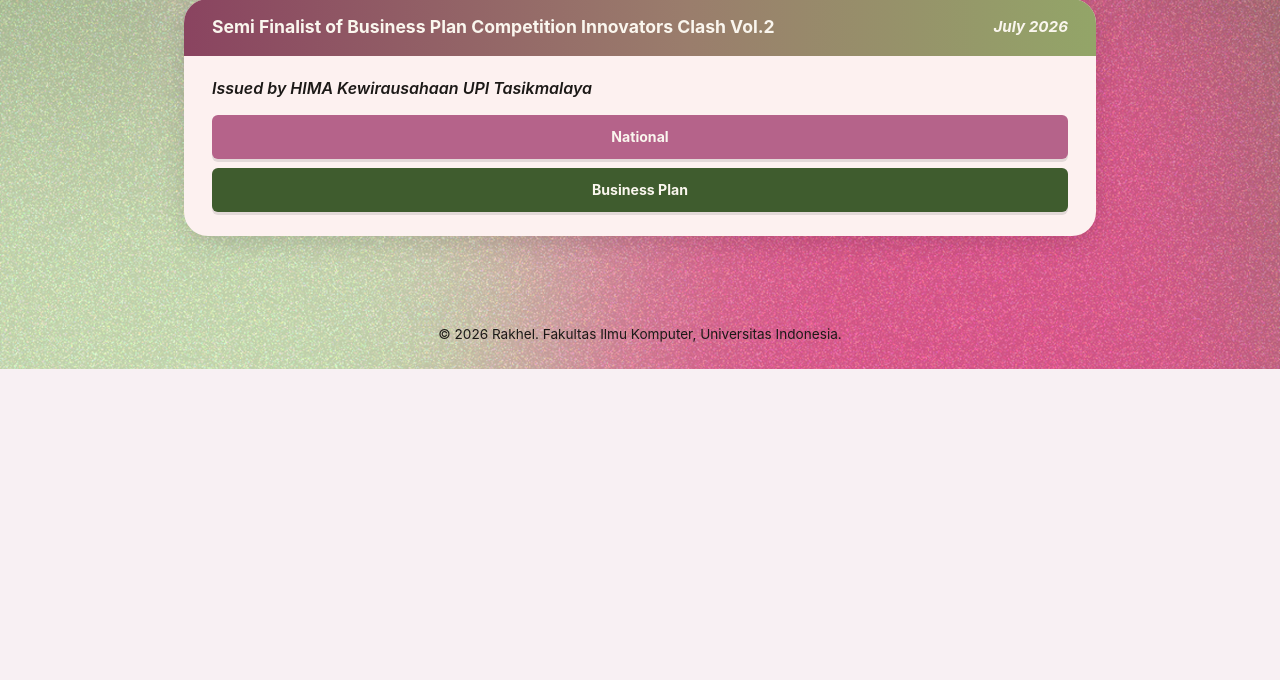
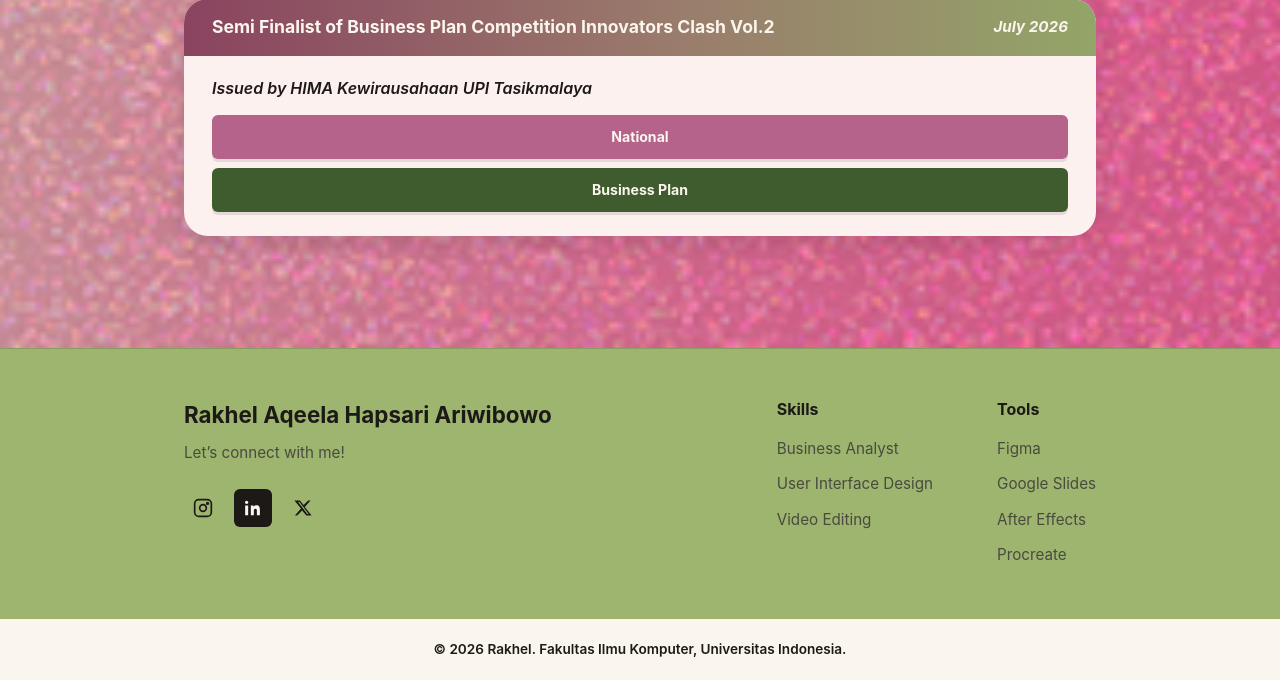
Before and after one commit to rakhel-ariw1/myportofolio, a Django app: page / in a window 1280 px wide. Shown: the part 4705-5385 px from the top of the page. Before the commit the page ends 5074 px from the top, so only its background shows below. Run offline with Django 5.2, Linux system fonts and the light colour scheme; some web fonts are replaced.

Commit message:
update style css

```diff
--- a/static/css/style.css
+++ b/static/css/style.css
@@ -14,6 +14,7 @@
     --pill-bg: rgba(255, 255, 255, 0.92);
     --brown-dark: #5c3a21;
     --dark-green: #3f5c2e;
+    --nav-pink: #b5638a;
     --radius: 999px;
     --radius-card: 24px;
 }
@@ -26,7 +27,7 @@ body {
     background-size: cover;
     background-position: center;
     background-repeat: no-repeat;
-    background-attachment: fixed;
+    background-attachment: scroll;
     min-height: 100vh;
 }
 
@@ -77,7 +78,7 @@ h1, .brand {
 }
 
 .site-header nav a {
-    color: var(--ink);
+    color: var(--nav-pink);
     text-decoration: none;
     font-size: 0.9rem;
     font-weight: 600;
@@ -85,8 +86,9 @@ h1, .brand {
 }
 
 .site-header nav a.active {
-    color: var(--brown-dark);
-    border-bottom: 2px solid var(--brown-dark);
+    color: var(--nav-pink);
+    font-weight: 700;
+    border-bottom: 2px solid var(--nav-pink);
 }
 
 .hero {
@@ -184,7 +186,7 @@ h1, .brand {
     border-radius: var(--radius);
     padding: 1.5rem 1.5rem 1rem;
     margin: 1.75rem auto 0;
-    max-width: 260px;
+    max-width: min(260px, 90vw);
     position: relative;
 }
 
@@ -408,10 +410,94 @@ h1, .brand {
 }
 
 .site-footer {
-    padding: 1.5rem;
+    margin-top: 3rem;
+}
+
+.footer-main {
+    background-color: #9db56e;
+    border-top: 1px solid rgba(28, 25, 23, 0.15);
+    padding: 3rem 0 2.5rem;
+}
+
+.footer-grid {
+    display: flex;
+    flex-wrap: wrap;
+    justify-content: space-between;
+    gap: 2.5rem;
+}
+
+.footer-brand h3 {
+    font-size: 1.4rem;
+    font-weight: 700;
+    color: var(--ink);
+    margin-bottom: 0.5rem;
+}
+
+.footer-tagline {
+    color: #4a4a3f;
+    font-size: 0.95rem;
+    margin-bottom: 1.5rem;
+}
+
+.footer-social {
+    display: flex;
+    gap: 0.75rem;
+}
+
+.footer-icon {
+    display: inline-flex;
+    align-items: center;
+    justify-content: center;
+    width: 38px;
+    height: 38px;
+    border-radius: 8px;
+    color: var(--ink);
+    transition: opacity 0.2s ease;
+}
+
+.footer-icon:hover {
+    opacity: 0.7;
+}
+
+.footer-icon-solid {
+    background-color: var(--ink);
+    color: var(--cream);
+    border-radius: 6px;
+}
+
+.footer-columns {
+    display: flex;
+    gap: 4rem;
+    flex-wrap: wrap;
+}
+
+.footer-col h4 {
+    font-size: 1rem;
+    font-weight: 700;
+    color: var(--ink);
+    margin-bottom: 0.9rem;
+}
+
+.footer-col ul {
+    list-style: none;
+}
+
+.footer-col li {
+    color: #4a4a3f;
+    font-size: 0.95rem;
+    margin-bottom: 0.7rem;
+}
+
+.footer-bottom {
+    background-color: var(--cream);
+    padding: 1.25rem 1.5rem;
+    text-align: center;
+}
+
+.footer-bottom p {
     color: var(--ink);
     font-size: 0.85rem;
-    text-align: center;
+    font-weight: 600;
 }
 
 @media (max-width: 600px) {
@@ -444,7 +530,7 @@ h1, .brand {
     }
 
     .hero {
-        padding: 2.5rem 0 3rem;
+        padding: 2.5rem 0 3.5rem;
     }
 
     .hero-grid {
@@ -503,4 +589,13 @@ h1, .brand {
         font-size: 0.8rem;
         padding: 0.6rem 0.75rem;
     }
+
+    .footer-grid {
+        flex-direction: column;
+        gap: 2rem;
+    }
+
+    .footer-columns {
+        gap: 2.5rem;
+    }
 }
--- a/templates/index.html
+++ b/templates/index.html
@@ -303,7 +303,46 @@
     </main>
 
     <footer class="site-footer">
-        <div class="container">
+        <div class="footer-main">
+            <div class="container footer-grid">
+                <div class="footer-brand">
+                    <h3>Rakhel Aqeela Hapsari Ariwibowo</h3>
+                    <p class="footer-tagline">Let&rsquo;s connect with me!</p>
+                    <div class="footer-social">
+                        <a href="https://instagram.com/rakhel" aria-label="Instagram" class="footer-icon">
+                            <svg viewBox="0 0 24 24" width="20" height="20" fill="none" stroke="currentColor" stroke-width="2"><rect x="2" y="2" width="20" height="20" rx="5"/><circle cx="12" cy="12" r="4"/><circle cx="17.5" cy="6.5" r="1"/></svg>
+                        </a>
+                        <a href="https://www.linkedin.com/in/rakhel-aqeela-hapsari-ariwibowo-5611a136b/" aria-label="LinkedIn" class="footer-icon footer-icon-solid">
+                            <svg viewBox="0 0 24 24" width="16" height="16" fill="currentColor"><path d="M4.98 3.5C4.98 4.88 3.87 6 2.49 6S0 4.88 0 3.5 1.11 1 2.49 1 4.98 2.12 4.98 3.5zM.24 8.25h4.5V23h-4.5V8.25zM8.34 8.25h4.31v2.02h.06c.6-1.13 2.06-2.32 4.24-2.32 4.53 0 5.37 2.98 5.37 6.86V23h-4.5v-6.36c0-1.52-.03-3.47-2.11-3.47-2.12 0-2.44 1.66-2.44 3.36V23h-4.5V8.25z"/></svg>
+                        </a>
+                        <a href="https://x.com/rakhel" aria-label="X" class="footer-icon">
+                            <svg viewBox="0 0 24 24" width="18" height="18" fill="currentColor"><path d="M18.9 2H22l-7.6 8.7L23.5 22h-7.1l-5.6-6.7L4.3 22H1.2l8.1-9.3L.5 2h7.3l5.1 6.1L18.9 2zm-1.2 18h1.7L7.4 4H5.6l12.1 16z"/></svg>
+                        </a>
+                    </div>
+                </div>
+
+                <div class="footer-columns">
+                    <div class="footer-col">
+                        <h4>Skills</h4>
+                        <ul>
+                            <li>Business Analyst</li>
+                            <li>User Interface Design</li>
+                            <li>Video Editing</li>
+                        </ul>
+                    </div>
+                    <div class="footer-col">
+                        <h4>Tools</h4>
+                        <ul>
+                            <li>Figma</li>
+                            <li>Google Slides</li>
+                            <li>After Effects</li>
+                            <li>Procreate</li>
+                        </ul>
+                    </div>
+                </div>
+            </div>
+        </div>
+        <div class="footer-bottom">
             <p>&copy; 2026 Rakhel. Fakultas Ilmu Komputer, Universitas Indonesia.</p>
         </div>
     </footer>
```
